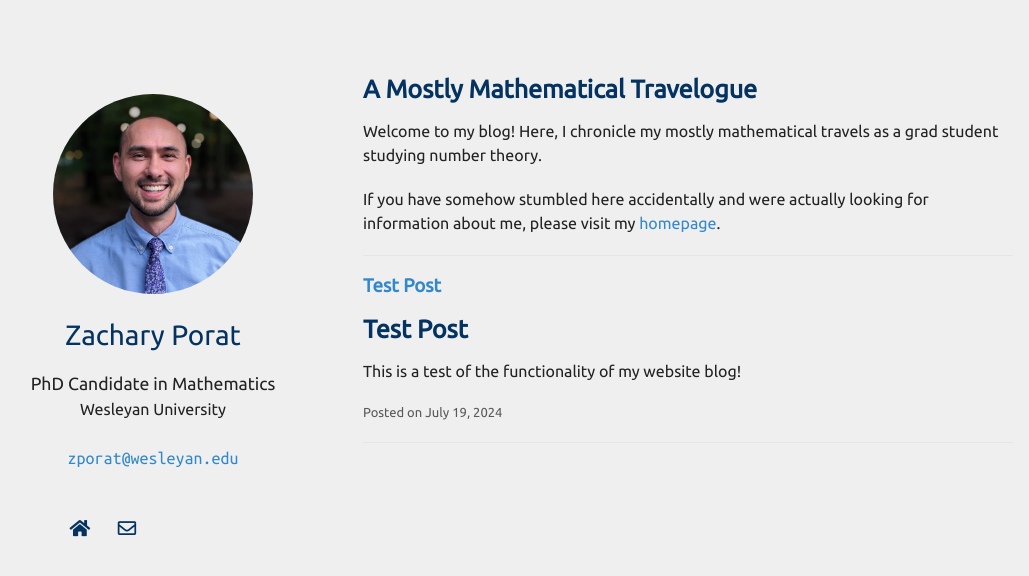
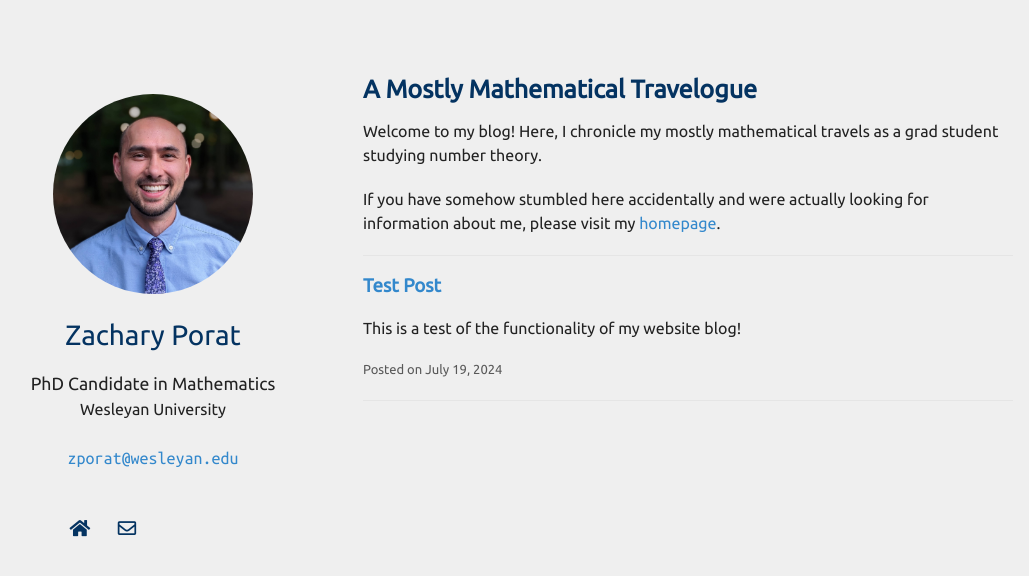
Before and after one commit to zporat/zporat.github.io, a Jekyll site: the page built from blog.md, in a window 1280 px wide. Shown: the top 576 px of the page, without its empty margins (102-1131 px from the left). Built offline with Jekyll 4.4.1, drawn with Linux system fonts in a browser that asks for light colours; nearby versions of some CDN libraries; a style sheet for code colours, icons or effects is not loaded; our own code applies the rules of GitHub Pages for plain Markdown files.

Commit message:
blog test 22

```diff
--- a/_layouts/post.html
+++ b/_layouts/post.html
@@ -88,6 +88,8 @@
       </header>
       <section>
 
+        {{ title }}
+
         {{ content }}
 
       <br>
--- a/_posts/2024-07-19-Test-Post.md
+++ b/_posts/2024-07-19-Test-Post.md
@@ -4,6 +4,4 @@ title: Test Post
 pubDate: July 19, 2024
 ---
 
-## Test Post
-
 This is a test of the functionality of my website blog!
--- a/blog.md
+++ b/blog.md
@@ -22,9 +22,7 @@ If you have somehow stumbled here accidentally and were actually looking for inf
 </style>
 
 <h3><a href="{{ post.url }}">{{ post.title }}</a></h3>
-
 <p> {{ post.content }} </p>
-
 <p style="color: #595959; font-size:13px"> Posted on {{ post.pubDate }} </p>
 
 ---
```
